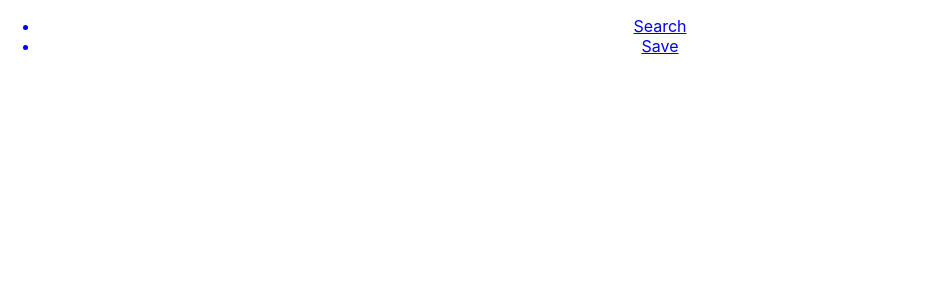
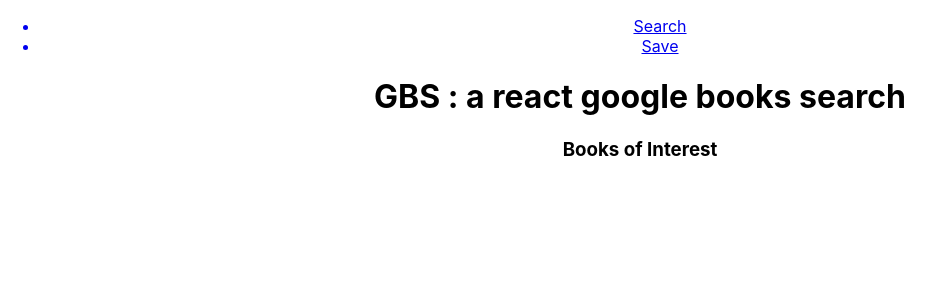
Before and after one commit to MarthaPotts/GBS, a React (Create React App) app in the folder gbs/: page / in a window 1280 px wide. Shown: the top 300 px of the page, without its empty margins (0-944 px from the left). Built offline with nearby package versions, Linux system fonts and the light colour scheme.

Commit message:
header added

```diff
--- a/gbs/src/App.js
+++ b/gbs/src/App.js
@@ -1,11 +1,13 @@
 // import logo from './logo.svg';
 import './App.css';
 import Nav from '../src/components/Nav/Nav';
+import Header from '../src/components/Header/Header';
 
 function App() {
   return (
     <div className="App">
       <Nav />
+      <Header />
     </div>
   );
 }
--- /dev/null
+++ b/gbs/src/components/Header/Header.js
@@ -0,0 +1,19 @@
+import React from 'react';
+import '../Header/header.css';
+
+function Header(props) {
+
+    return(
+        <div className='header-container'>
+            <header className='header-title'>
+                <h1 className='header-text'>
+                    <span className="header-span">GBS</span> : a react google books search
+                </h1>
+                <div className='header-descr'>
+                    <h3 className='header-desc-text'>Books of Interest</h3>
+                </div>
+            </header>
+        </div>
+    );
+}
+export default Header;
```
Also changed, not shown: gbs/src/components/Header/header.css (added).
